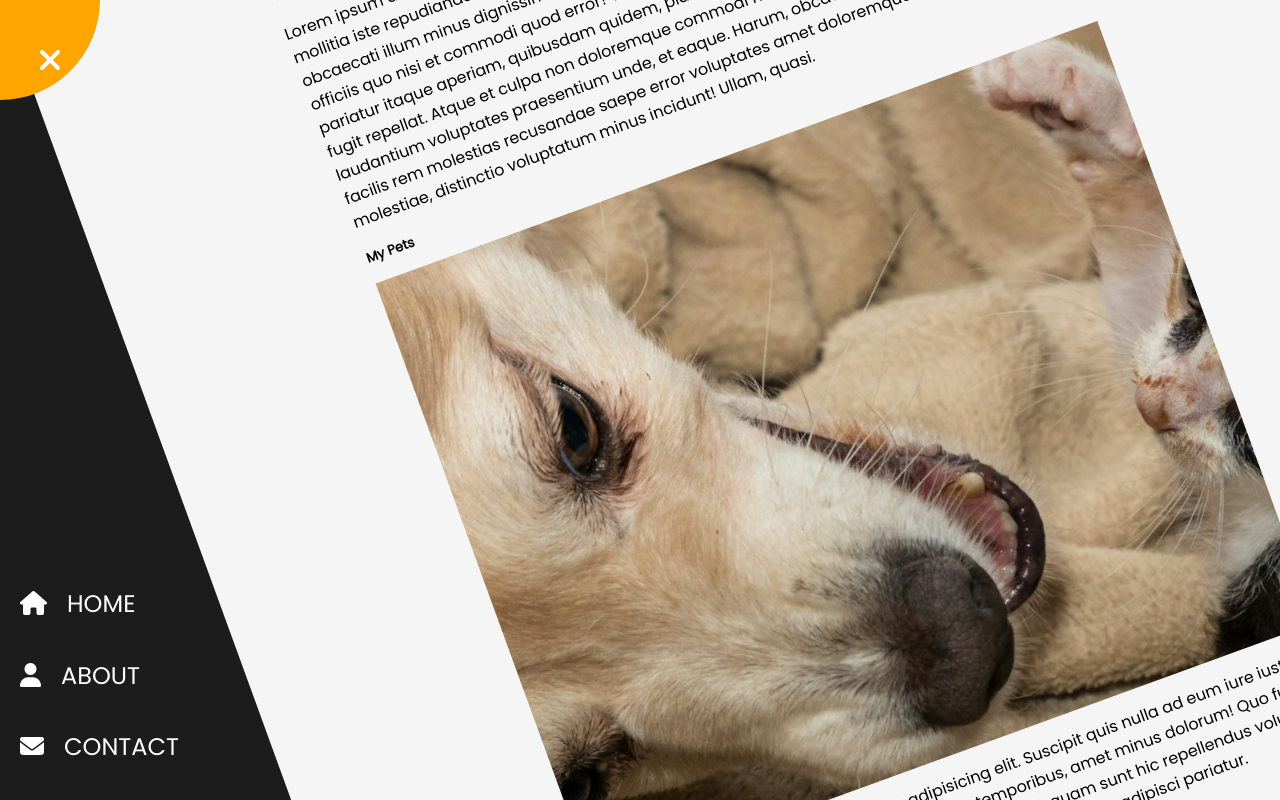
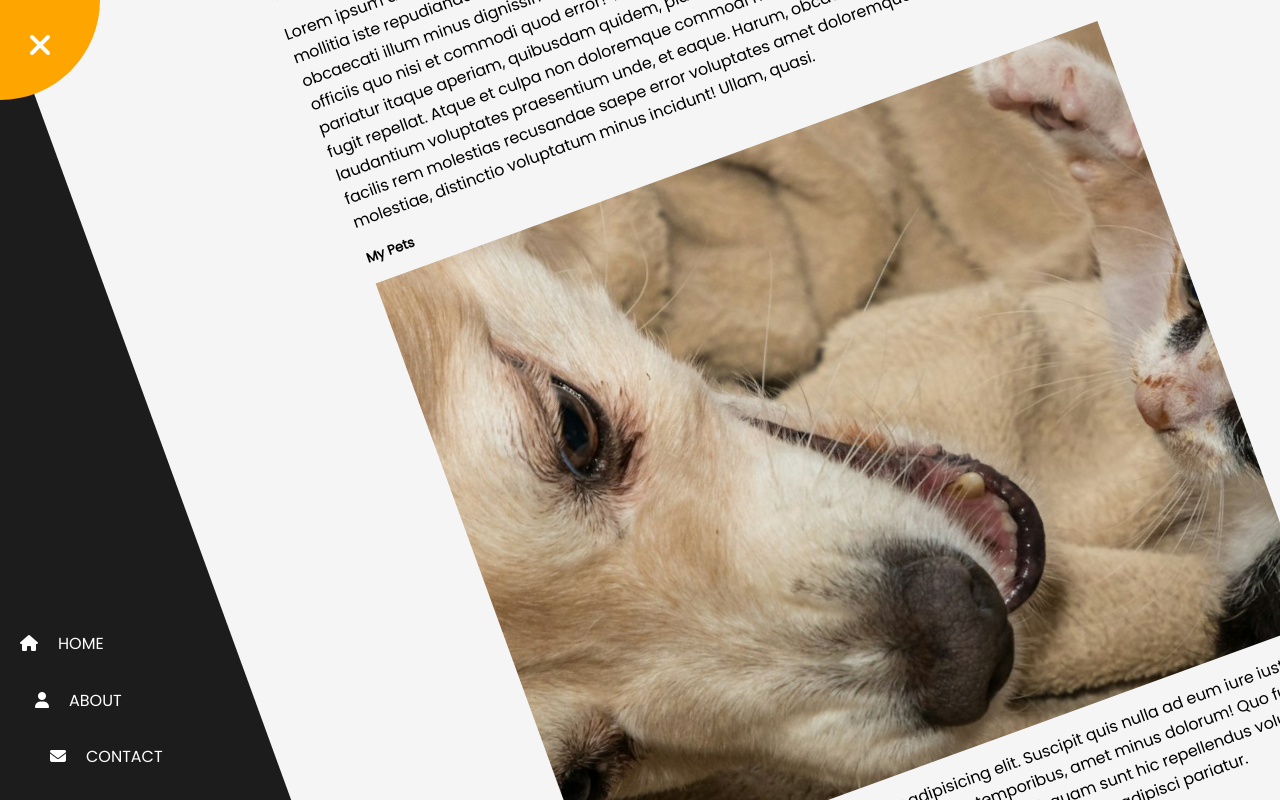
Before and after one commit to nagamanojvedam/50-projects-50-days, a plain HTML site: page rotating-navigation/index.html in a window 1280 px wide. Both pictures are taken after a click on the button 50 px from the left and 50 px from the top of the page. Shown: the top 800 px of the page. Drawn offline with Linux system fonts and the light colour scheme.

Commit message:
add nav menu style and transition

```diff
--- a/rotating-navigation/index.html
+++ b/rotating-navigation/index.html
@@ -44,7 +44,7 @@
       <button></button>
       <button></button>
       <button id="close"><i class="fa-solid fa-xmark"></i></button>
-      <button id="menu"><i class="fa-solid fa-bars"></i></button>
+      <button id="bars"><i class="fa-solid fa-bars"></i></button>
     </div>
     <div class="menu-outline">
       <div class="menu">
--- a/rotating-navigation/script.js
+++ b/rotating-navigation/script.js
@@ -1,20 +1,23 @@
 'use strict';
 
-const menuBtn = document.getElementById('menu');
+const barsBtn = document.getElementById('bars');
 const closeBtn = document.getElementById('close');
 const navigationEl = document.querySelector('.navigation');
 const containerEl = document.querySelector('.container');
+const menuEl = document.querySelector('.menu');
 
 console.log(containerEl);
 
-menuBtn.addEventListener('click', () => {
+barsBtn.addEventListener('click', () => {
   navigationEl.classList.remove('rotate-menu-down');
   navigationEl.classList.add('rotate-menu-up');
   containerEl.classList.add('rotate-container');
+  menuEl.classList.add('show-menu');
 });
 
 closeBtn.addEventListener('click', () => {
   navigationEl.classList.remove('rotate-menu-up');
   navigationEl.classList.add('rotate-menu-down');
   containerEl.classList.remove('rotate-container');
+  menuEl.classList.remove('show-menu');
 });
--- a/rotating-navigation/styles.css
+++ b/rotating-navigation/styles.css
@@ -82,6 +82,14 @@ button {
   align-items: center;
 }
 
+#bars {
+  transform: translate(0, -8px);
+}
+
+#close {
+  transform: translate(15px, -10px);
+}
+
 .menu-outline {
   position: absolute;
   top: 0;
@@ -90,19 +98,28 @@ button {
 }
 
 .menu {
-  width: 250px;
-  height: 250px;
+  width: 200px;
+  height: 200px;
   position: absolute;
   bottom: 0;
   left: 0;
   z-index: -1;
+
+  transform: translateX(-100%);
+  transition: transform 0.2s linear;
+}
+
+.show-menu {
+  transform: translateX(0);
+  transition: transform 0.2s linear;
+  transition-delay: 0.3s;
 }
 
 ul {
   height: inherit;
   list-style: none;
   color: white;
-  font-size: 1.5rem;
+  font-size: 1rem;
   display: flex;
   flex-direction: column;
   justify-content: space-evenly;
@@ -110,6 +127,15 @@ ul {
 
 li {
   margin-left: 20px;
+  width: 80%;
+}
+
+.menu ul li + li {
+  padding-left: 15px;
+}
+
+.menu ul li + li + li {
+  padding-left: 30px;
 }
 
 i {
```
